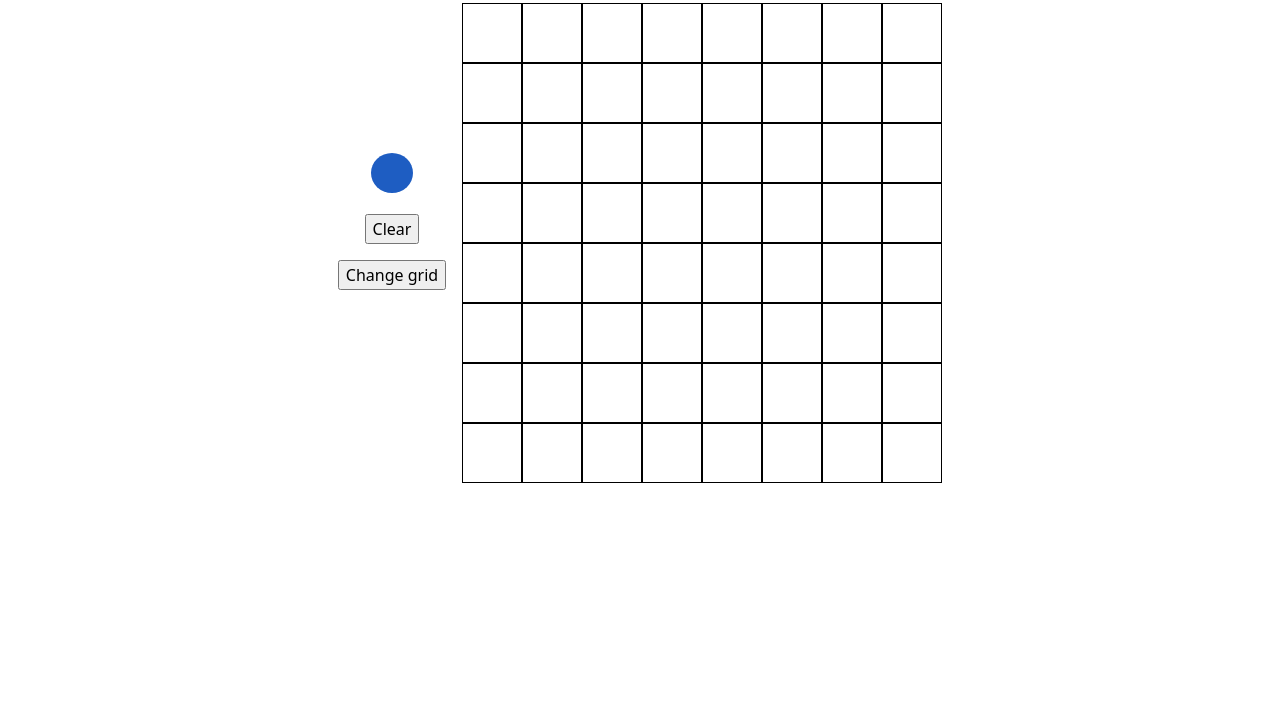
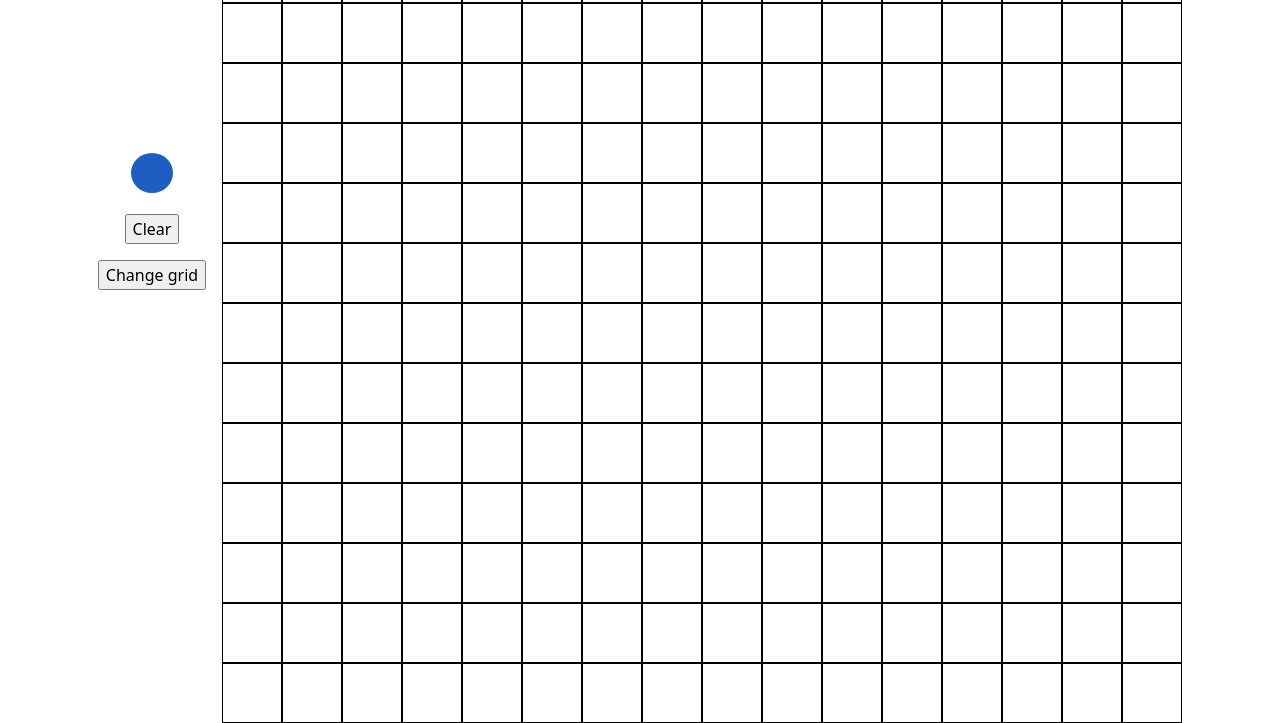
Before and after one commit to LahcenHaouch/odin-etch-a-sketch, a plain HTML site: page index.html in a window 1280 px wide. Shown: the part 189-912 px from the top of the page. Before the commit the page ends 800 px from the top, so only its background shows below. Drawn offline with Linux system fonts and the light colour scheme.

Commit message:
Change grid width to 960

```diff
--- a/index.js
+++ b/index.js
@@ -1,20 +1,14 @@
 const GRID_SIZE = {
-  width: 480,
-  height: 480
+  width: 960,
 };
-const INITIAL_NUMBER_OF_CELLS = 64;
+const INITIAL_NUMBER_OF_CELLS = 16;
 const INITIAL_COLOR = '#1E5DC2';
 
-function getNumberOfRowsAndColumns(numberOfCells) {
-  return Math.sqrt(numberOfCells);
-}
 function getCellDimensions(gridWidth, numberOfRowsAndColumns) {
   return gridWidth / numberOfRowsAndColumns;
 }
 
-const INITIAL_NUMBER_OF_ROWS_AND_COLUMNS = getNumberOfRowsAndColumns(INITIAL_NUMBER_OF_CELLS);
-
-let numberOfRowsAndColumns = INITIAL_NUMBER_OF_ROWS_AND_COLUMNS;
+let numberOfRowsAndColumns = INITIAL_NUMBER_OF_CELLS;
 let currentColor = INITIAL_COLOR;
 
 function createGrid(numberOfRowsAndColumns, dimensions) {
@@ -66,10 +60,10 @@ changeGridBtn.addEventListener('click', () => {
 
   const numberOfCells = Number.parseInt(promptedNumberOfCells, 10);
 
-  if (Number.isNaN(numberOfCells) || numberOfCells > 128 || numberOfCells % 2 !== 0) {
+  if (Number.isNaN(numberOfCells) || numberOfCells > 64) {
     return;
   } else {
-    numberOfRowsAndColumns = getNumberOfRowsAndColumns(numberOfCells);
+    numberOfRowsAndColumns = numberOfCells;
     deleteGrid();
 
     const dimensions = getCellDimensions(GRID_SIZE.width, numberOfRowsAndColumns);
--- a/style.css
+++ b/style.css
@@ -100,8 +100,7 @@ h1 {
 }
 
 #grid {
-    width: 480px;
-    height: 480px;
+    width: 960px;
 }
 
 .row {
```
Also changed, not shown: index.html (+0 -1 lines).
